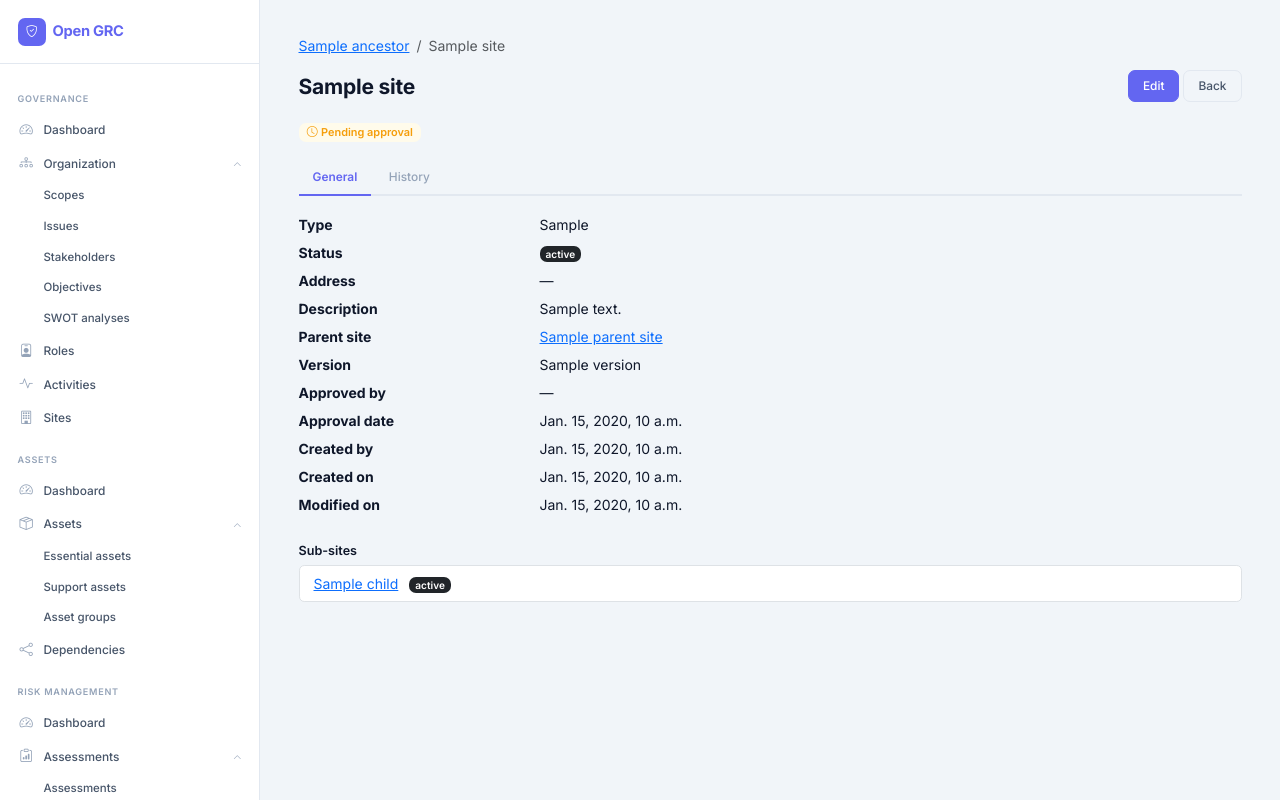
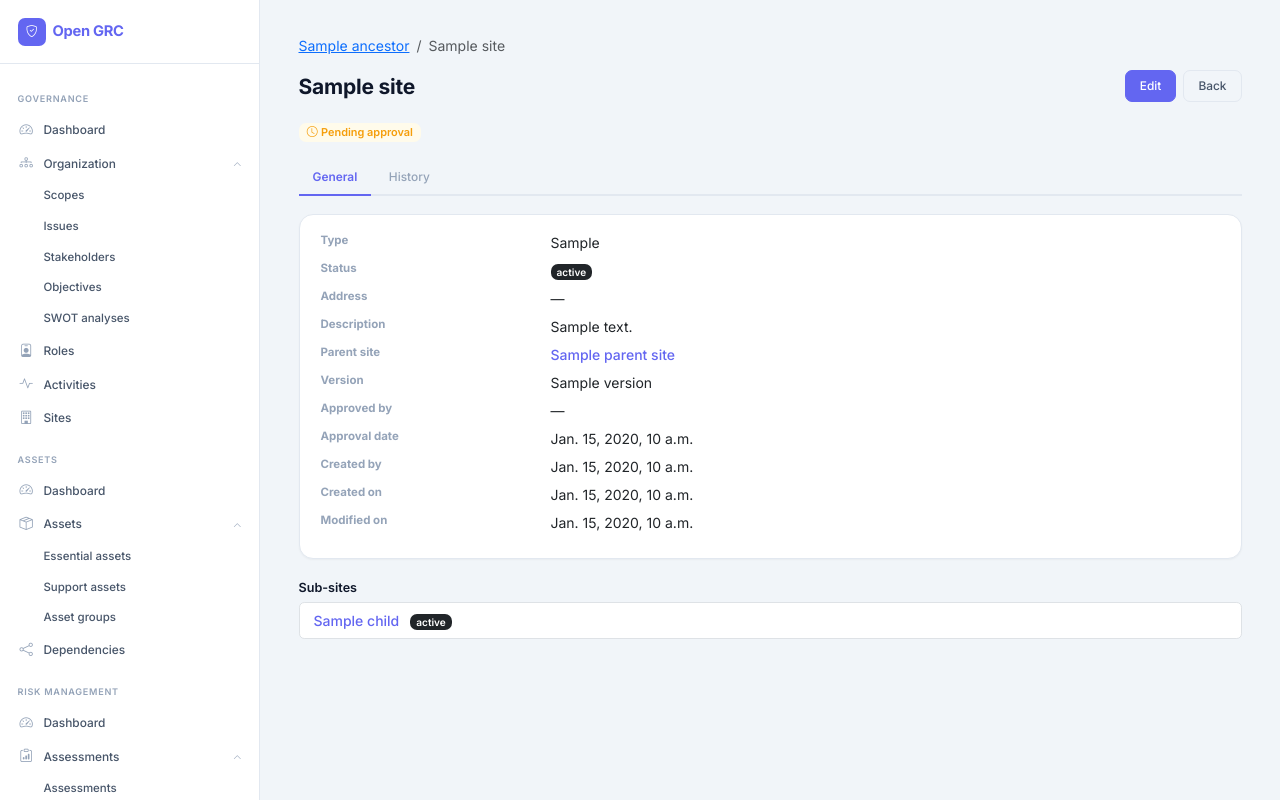
Before and after one commit to frousselet/open-grc, a Django app: template context/templates/context/site_detail.html in a window 1280 px wide. Run offline with Django 5.2, Linux system fonts and the light colour scheme; the template is opened without the code that fills it: most values are stand-ins (such as "Sample title", 1, 10 or a date in 2020); parts of the project's set-up code (start-up, migrations or seed data) failed here and were passed over.

Commit message:
feat: modernize site detail template
Apply modern design tokens to the site detail page.

https://claude.ai/code/session_019Pwt94XydnebbkLdZWb7Ns

```diff
--- a/context/templates/context/site_detail.html
+++ b/context/templates/context/site_detail.html
@@ -16,7 +16,7 @@
 {% endif %}
 <div class="d-flex justify-content-between align-items-center mb-3">
   <h1>{{ site.name }}</h1>
-  <div>
+  <div class="d-flex gap-2">
     <a href="{% url 'context:site-update' site.pk %}" class="btn btn-primary">{% trans "Edit" %}</a>
     <a href="{% url 'context:site-list' %}" class="btn btn-outline-secondary">{% trans "Back" %}</a>
   </div>
@@ -30,35 +30,39 @@
 
 <div class="tab-content">
   <div class="tab-pane fade show active" id="general">
-    <dl class="row">
-      <dt class="col-sm-3">{% trans "Type" %}</dt><dd class="col-sm-9">{{ site.get_type_display }}</dd>
-      <dt class="col-sm-3">{% trans "Status" %}</dt>
+    <div class="card">
+      <div class="card-body">
+        <dl class="row mb-0">
+          <dt class="col-sm-3" style="color:var(--text-muted);font-size:.82rem">{% trans "Type" %}</dt><dd class="col-sm-9">{{ site.get_type_display }}</dd>
+          <dt class="col-sm-3" style="color:var(--text-muted);font-size:.82rem">{% trans "Status" %}</dt>
           <dd class="col-sm-9">
             <span class="badge text-bg-{% if site.status == 'active' %}success{% elif site.status == 'draft' %}secondary{% else %}dark{% endif %}">
               {{ site.get_status_display }}
             </span>
           </dd>
-      <dt class="col-sm-3">{% trans "Address" %}</dt><dd class="col-sm-9">{{ site.address|default:"—"|linebreaksbr }}</dd>
-      <dt class="col-sm-3">{% trans "Description" %}</dt><dd class="col-sm-9">{{ site.description|default:"—"|linebreaksbr }}</dd>
-      <dt class="col-sm-3">{% trans "Parent site" %}</dt>
+          <dt class="col-sm-3" style="color:var(--text-muted);font-size:.82rem">{% trans "Address" %}</dt><dd class="col-sm-9">{{ site.address|default:"—"|linebreaksbr }}</dd>
+          <dt class="col-sm-3" style="color:var(--text-muted);font-size:.82rem">{% trans "Description" %}</dt><dd class="col-sm-9">{{ site.description|default:"—"|linebreaksbr }}</dd>
+          <dt class="col-sm-3" style="color:var(--text-muted);font-size:.82rem">{% trans "Parent site" %}</dt>
           <dd class="col-sm-9">
             {% if site.parent_site %}
-        <a href="{% url 'context:site-detail' site.parent_site.pk %}">{{ site.parent_site.name }}</a>
+            <a href="{% url 'context:site-detail' site.parent_site.pk %}" style="color:var(--accent);text-decoration:none;font-weight:500">{{ site.parent_site.name }}</a>
             {% else %}—{% endif %}
           </dd>
-      <dt class="col-sm-3">{% trans "Version" %}</dt><dd class="col-sm-9">{{ site.version }}</dd>
-      <dt class="col-sm-3">{% trans "Approved by" %}</dt><dd class="col-sm-9">{{ site.approved_by|default:"—" }}</dd>
-      <dt class="col-sm-3">{% trans "Approval date" %}</dt><dd class="col-sm-9">{{ site.approved_at|default:"—" }}</dd>
-      <dt class="col-sm-3">{% trans "Created by" %}</dt><dd class="col-sm-9">{{ site.created_by|default:"—" }}</dd>
-      <dt class="col-sm-3">{% trans "Created on" %}</dt><dd class="col-sm-9">{{ site.created_at }}</dd>
-      <dt class="col-sm-3">{% trans "Modified on" %}</dt><dd class="col-sm-9">{{ site.updated_at }}</dd>
+          <dt class="col-sm-3" style="color:var(--text-muted);font-size:.82rem">{% trans "Version" %}</dt><dd class="col-sm-9">{{ site.version }}</dd>
+          <dt class="col-sm-3" style="color:var(--text-muted);font-size:.82rem">{% trans "Approved by" %}</dt><dd class="col-sm-9">{{ site.approved_by|default:"—" }}</dd>
+          <dt class="col-sm-3" style="color:var(--text-muted);font-size:.82rem">{% trans "Approval date" %}</dt><dd class="col-sm-9">{{ site.approved_at|default:"—" }}</dd>
+          <dt class="col-sm-3" style="color:var(--text-muted);font-size:.82rem">{% trans "Created by" %}</dt><dd class="col-sm-9">{{ site.created_by|default:"—" }}</dd>
+          <dt class="col-sm-3" style="color:var(--text-muted);font-size:.82rem">{% trans "Created on" %}</dt><dd class="col-sm-9">{{ site.created_at }}</dd>
+          <dt class="col-sm-3" style="color:var(--text-muted);font-size:.82rem">{% trans "Modified on" %}</dt><dd class="col-sm-9">{{ site.updated_at }}</dd>
         </dl>
+      </div>
+    </div>
     {% if children %}
     <h5 class="mt-4">{% trans "Sub-sites" %}</h5>
     <ul class="list-group">
       {% for child in children %}
       <li class="list-group-item">
-        <a href="{% url 'context:site-detail' child.pk %}">{{ child.name }}</a>
+        <a href="{% url 'context:site-detail' child.pk %}" style="color:var(--accent);text-decoration:none;font-weight:500">{{ child.name }}</a>
         <span class="badge text-bg-{% if child.status == 'active' %}success{% elif child.status == 'draft' %}secondary{% else %}dark{% endif %} ms-2">
           {{ child.get_status_display }}
         </span>
```
Lines whose indentation alone changed are shown as unchanged.
